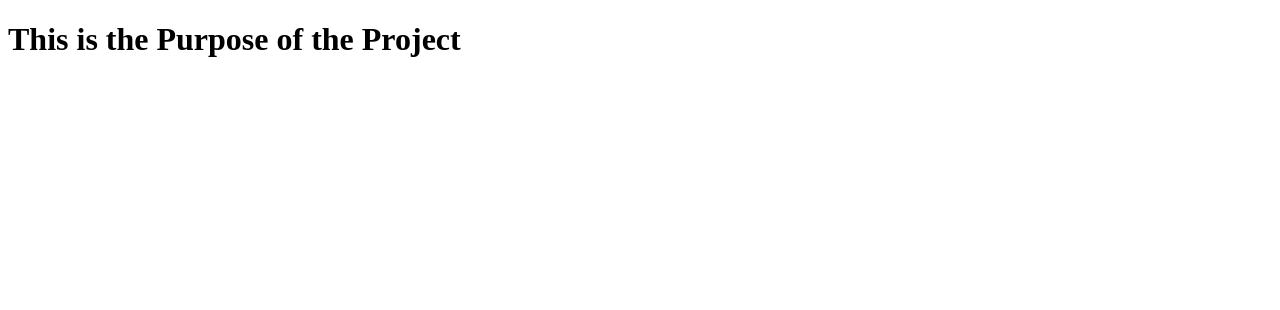
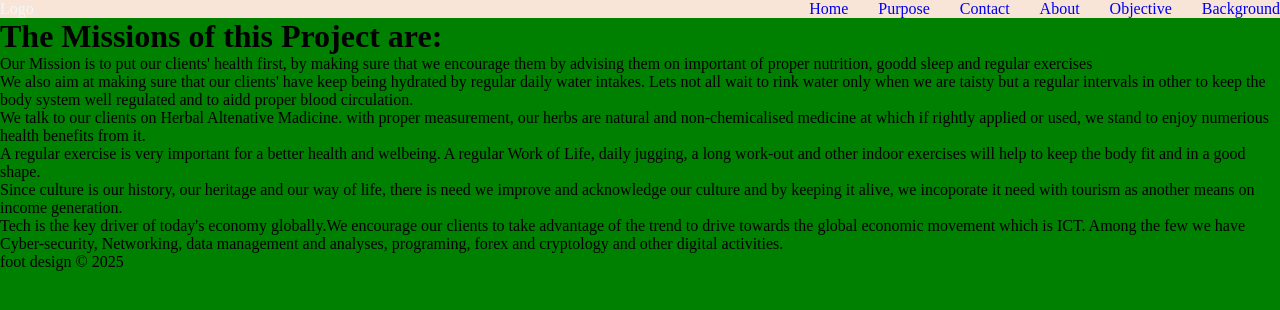
Before and after one commit to SourceGlobal/Sample-Project, a Django app: page /purpose/ in a window 1280 px wide. Shown: the top 310 px of the page. Run offline with Django 5.2, Linux system fonts and the light colour scheme.

Commit message:
'#' items corrected

```diff
--- a/projectName/urls.py
+++ b/projectName/urls.py
@@ -24,6 +24,8 @@
     path('', views.home, name='home'),
     path('purpose/', views.purpose, name='purpose'),
     path('contact/', views.contact, name='contact'),
-
+    path('about/', views.about, name='about'),
+    path('objective/', views.objective, name='objective'),
+    path('background/', views.background, name='background'),
 
 ]
--- a/projectName/views.py
+++ b/projectName/views.py
@@ -11,3 +11,13 @@
 
 def contact(request):
     return render(request, 'contact.html')
+
+def about(request):
+    return render(request, 'about.html')
+
+
+def objective(request):
+    return render(request, 'objective.html')
+
+def background(request):
+    return render(request, 'background.html')
--- a/static/css/style.css
+++ b/static/css/style.css
@@ -13,22 +13,21 @@
 
 nav{
     display: flex;
-    background-color: antiquewhite;
+    background-color: lch(92.25% 10.61 62.42);
     align-items: center;
     justify-content: space-between;
-    border-radius: 20px;
-    padding: 20px;
-    font-weight: 900;
+    color: aliceblue;
+
 }
 
 ul{
     display: flex;
-    gap: 15px;
+    gap: 30px;
     list-style: none;
 }
-.link{
+.anchor{
     text-decoration: none;
 }
 img{
-    width: 500px;
+    width: 200px;
 }
--- a/templates/base.html
+++ b/templates/base.html
@@ -10,25 +10,19 @@
 </head>
 <body>
     <nav>
-       <div>logo</div>
+      <div>Logo</div>
 
         <ul>
-            <li><a class="link" href=" {% url "home" %} ">home</a></li>
-            <li><a class="link" href=" {% url "purpose" %} ">purpose</a></li>
-            <li><a class="link" href=" {% url "contact" %} ">contact</a></li>
+            <li><a class="anchor" href="/">Home</a></li>
+            <li><a class="anchor" href="/purpose">Purpose</a></li>
+            <li><a class="anchor" href="/contact">Contact</a></li>
+            <li><a class="anchor" href="about">About</a></li>
+            <li><a class="anchor" href="objective">Objective</a></li>
+            <li><a class="anchor" href="background">Background</a></li>
         </ul>
+
     </nav>
 
-    {% block main%}
-        <h2>Aims and Objectives of my Webpage</h2>
-
-        <p>we are here to bring herbal and traditional medicine to your door stps</p>
-    {% endblock main %}
-
-    <p>Lorem ipsum dolor sit amet consectetur.</p>
-    <p>Lorem ipsum dolor sit amet consectetur.</p>
-
-    <img src="{% static "images/Untitled design.png" %}" alt="">
 
     {% block content %}
     {% endblock content %}
--- a/templates/objective.html
+++ b/templates/objective.html
@@ -1,7 +1,8 @@
 {% extends "base.html" %}
 
 {% block content %}
+
     <h1>my objective</h1>
     <p>These are my aims and opjective</p>
-
+    <p>We are committed to make sure that within our first two years in operation, the problem of poor nutrition, unhealthy leaving, poor financial management and increased number of unskilled population.</p>
 {% endblock content %}
--- a/templates/purpose.html
+++ b/templates/purpose.html
@@ -1,11 +1,13 @@
-<!DOCTYPE html>
-<html lang="en">
-<head>
-    <meta charset="UTF-8">
-    <meta name="viewport" content="width=device-width, initial-scale=1.0">
-    <title>Document</title>
-</head>
-<body>
-    <h1>This is the Purpose of the Project</h1>
-</body>
-</html>
+
+{% extends "base.html" %}
+
+{% block content %}
+    <h1>The Missions of this Project are:</h1>
+    <p>Our Mission is to put our clients' health first, by making sure that we encourage them by advising them on important of proper nutrition, goodd sleep and regular exercises</p>
+    <p>We also aim at making sure that our clients' have keep being hydrated by regular daily water intakes. Lets not all wait to rink water only when we are taisty but a regular intervals in other to keep the body system well regulated and to aidd proper blood circulation.</p>
+    <p>We talk to our clients on Herbal Altenative Madicine. with proper measurement, our herbs are natural and non-chemicalised medicine at which if rightly applied or used, we stand to enjoy numerious health benefits from it.</p>
+    <p>A regular exercise is very important for a better health and welbeing. A regular Work of Life, daily jugging, a long work-out and other indoor exercises will help to keep the body fit and in a good shape.</p>
+    <p>Since culture is our history, our heritage and our way of life, there is need we improve and acknowledge our culture and by keeping it alive, we incoporate it need with tourism as another means on income generation.</p>
+    <p>Tech is the key driver of today's economy globally.We encourage our clients to take advantage of the trend to drive towards the global economic movement which is ICT. Among the few we have Cyber-security, Networking, data management and analyses, programing, forex and cryptology and other digital activities.</p>
+
+{% endblock content %}
```
Also changed, not shown: templates/about.html (added, +7 -0 lines), templates/background.html (added, +7 -0 lines), templates/contact.html (+6 -1 lines), templates/index.html (+19 -1 lines), static/images/CultureTourism.jpeg (added), static/images/ExerciseIsKey.jpg (added), static/images/HealthIsWealth.jpg (added), static/images/HerbalRemedy.jpg (added), static/images/SourceGlobalLogo2.jpg (added), static/images/SourceLogo.png (added), static/images/TechTheWay.avif (added), static/images/WaterIsLife.jpg (added), static/images/thumbnail.jpg (added).
